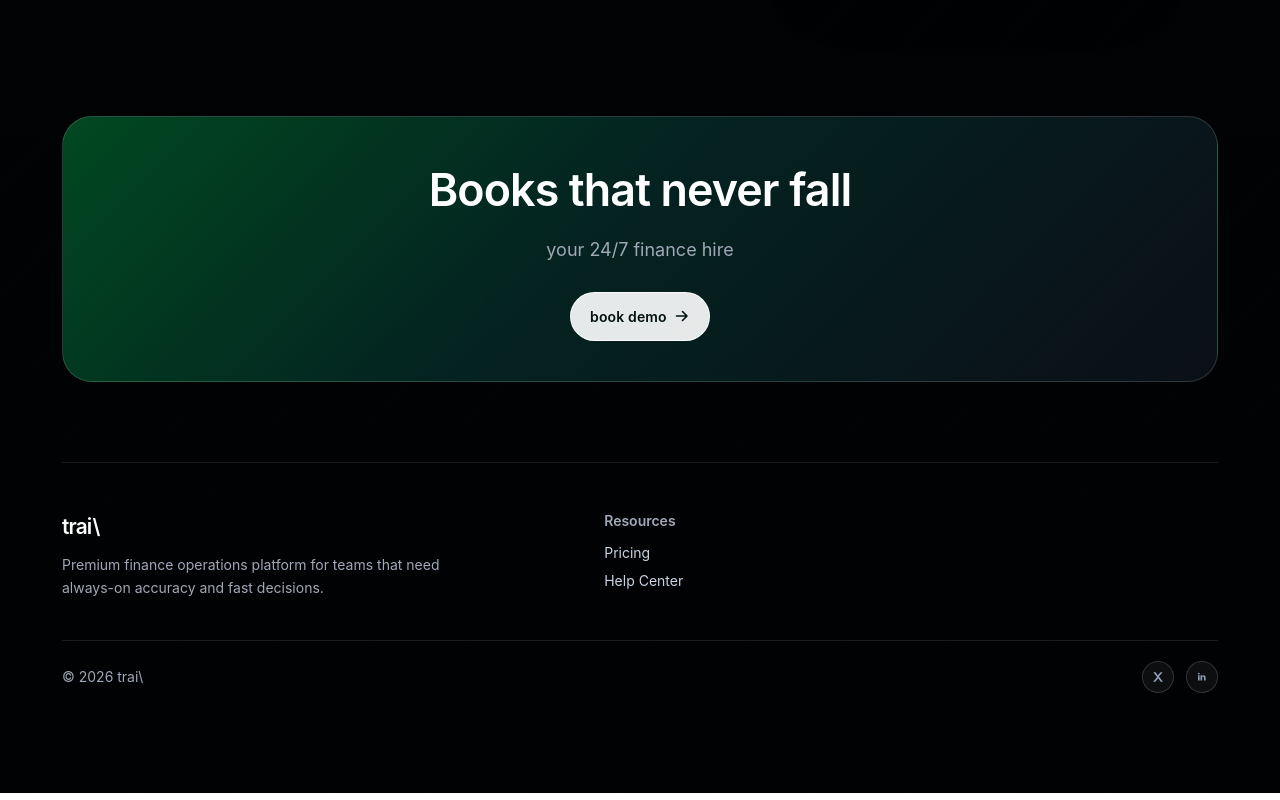
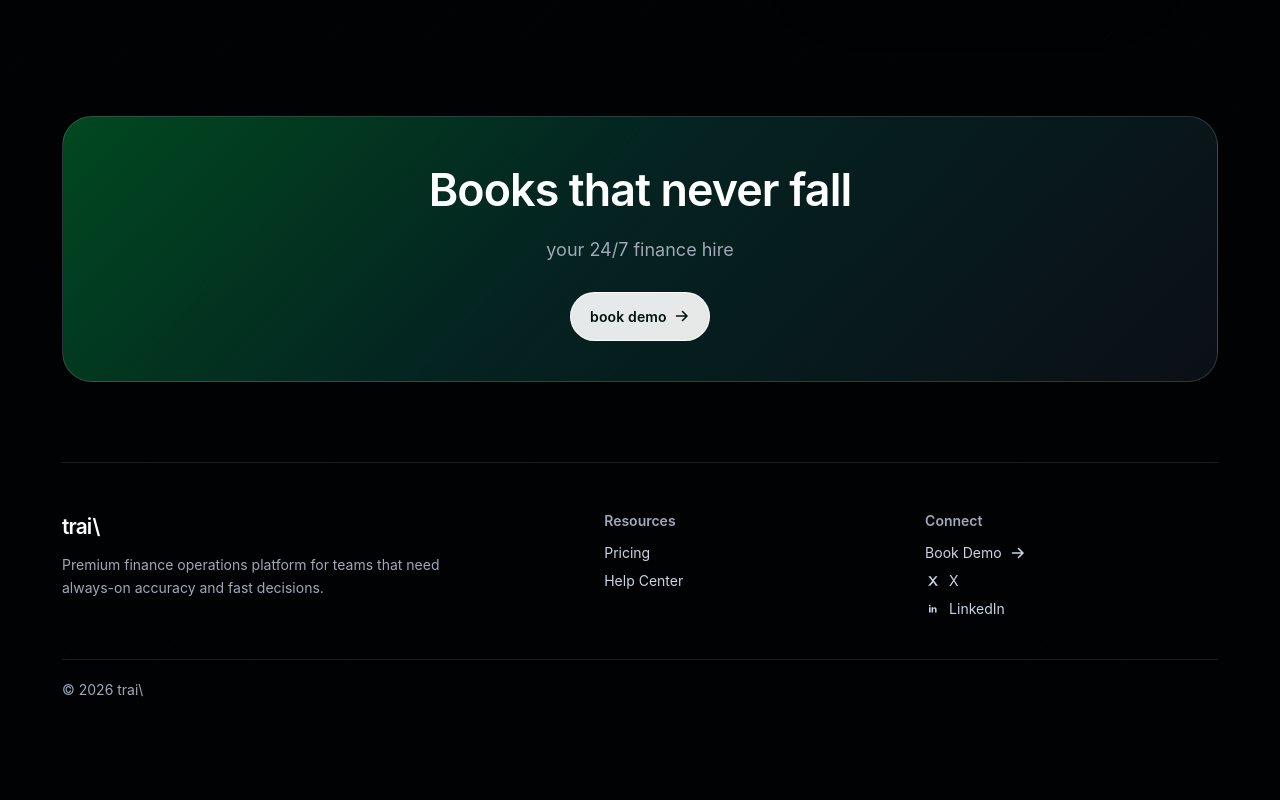
Before and after one commit to pras-gh/lev.ai, a Next.js app: page / in a window 1280 px wide. Shown: the part 2393-3193 px from the top of the page. Built offline with nearby package versions, Linux system fonts and the light colour scheme; no server answers.

Commit message:
rec18 uplinks

```diff
--- a/src/components/landing-page.tsx
+++ b/src/components/landing-page.tsx
@@ -261,7 +261,7 @@ function GmailIcon() {
   );
 }
 
-function SocialIcon({ kind }: { kind: "x" | "linkedin" | "github" }) {
+function SocialIcon({ kind }: { kind: "x" | "linkedin" }) {
   if (kind === "x") {
     return (
       <svg viewBox="0 0 24 24" fill="none" aria-hidden="true" className="h-4 w-4">
@@ -278,11 +278,6 @@ function SocialIcon({ kind }: { kind: "x" | "linkedin" | "github" }) {
     );
   }
 
-  return (
-    <svg viewBox="0 0 24 24" fill="none" aria-hidden="true" className="h-4 w-4">
-      <path d="M12 3.8a8.5 8.5 0 0 0-2.7 16.6v-2.8c-2.3.5-2.8-1-2.8-1-.4-.9-.9-1.2-.9-1.2-.8-.5 0-.5 0-.5.8 0 1.3.9 1.3.9.8 1.3 2 1 2.4.8.1-.5.3-.9.5-1.1-1.9-.2-3.8-1-3.8-4.2 0-1 .4-1.8 1-2.4-.1-.2-.4-1.1.1-2.2 0 0 .8-.3 2.6 1a8.8 8.8 0 0 1 4.8 0c1.8-1.3 2.6-1 2.6-1 .5 1.1.2 2 .1 2.2.6.6 1 1.4 1 2.4 0 3.2-2 4-3.8 4.2.3.2.6.8.6 1.6v2.4A8.5 8.5 0 0 0 12 3.8Z" fill="currentColor" />
-    </svg>
-  );
 }
 
 function CalloutGlyph({ glyph }: { glyph: Callout["glyph"] }) {
@@ -864,7 +859,7 @@ export function LandingPage() {
                 decisions.
               </p>
             </div>
-            <div className="grid gap-7 sm:grid-cols-1 lg:grid-cols-1">
+            <div className="grid gap-7 sm:grid-cols-2 lg:grid-cols-2">
               <div>
                 <p className="text-sm font-semibold text-white">Resources</p>
                 <div className="mt-3 space-y-2 text-sm text-slate-300">
@@ -879,19 +874,38 @@ export function LandingPage() {
                   ))}
                 </div>
               </div>
+              <div>
+                <p className="text-sm font-semibold text-white">Connect</p>
+                <div className="mt-3 flex flex-col gap-2 text-sm text-slate-300">
+                  <a href={calBookingUrl} className="inline-flex items-center gap-2 transition hover:text-white">
+                    Book Demo
+                    <ArrowIcon />
+                  </a>
+                  <a
+                    href="https://twitter.com/heytrail"
+                    target="_blank"
+                    rel="noreferrer"
+                    className="inline-flex items-center gap-2 transition hover:text-white"
+                  >
+                    <SocialIcon kind="x" />
+                    X
+                  </a>
+                  <a
+                    href="https://linkedin.com/company/get-trail/"
+                    target="_blank"
+                    rel="noreferrer"
+                    className="inline-flex items-center gap-2 transition hover:text-white"
+                  >
+                    <SocialIcon kind="linkedin" />
+                    LinkedIn
+                  </a>
+                </div>
+              </div>
             </div>
           </div>
 
           <div className="mt-10 flex flex-wrap items-center justify-between gap-4 border-t border-white/10 py-5 text-sm text-slate-400">
             <p>© 2026 trai\</p>
-            <div className="flex items-center gap-3">
-              <a href="https://twitter.com/heytrail" className="inline-flex h-8 w-8 items-center justify-center rounded-full border border-white/15 bg-white/5 text-slate-300 transition hover:text-white">
-                <SocialIcon kind="x" />
-              </a>
-              <a href="#" className="inline-flex h-8 w-8 items-center justify-center rounded-full border border-white/15 bg-white/5 text-slate-300 transition hover:text-white">
-                <SocialIcon kind="linkedin" />
-              </a>
-            </div>
           </div>
         </footer>
       </main>
```
